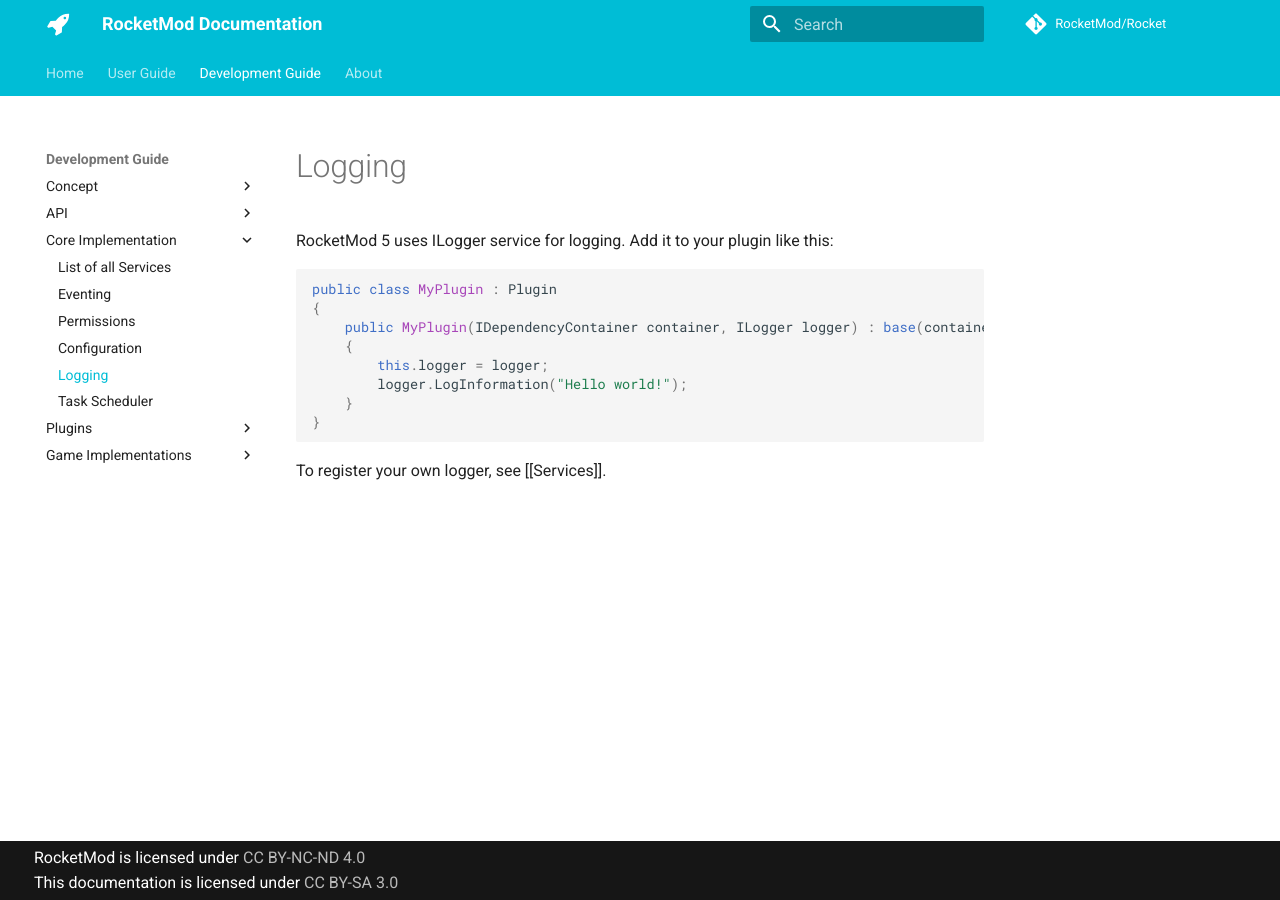
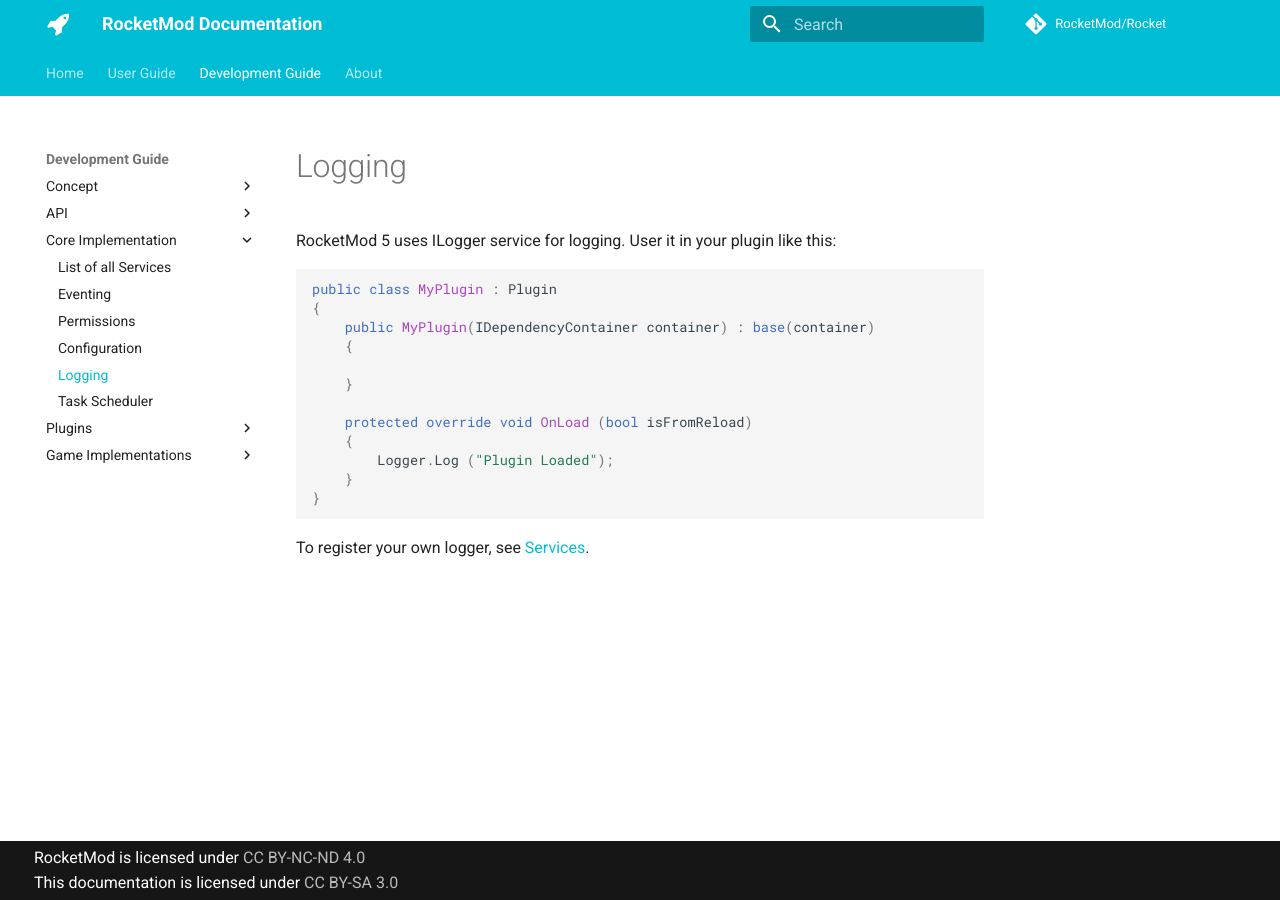
Before and after one commit to RocketMod/Rocket.Documentation, an MkDocs documentation site: the page built from content/development-guide/core-implementation/logging.md, in a window 1280 px wide. Built offline with MkDocs 1.6.1 and Material for MkDocs 9.7.7, drawn with Linux system fonts in a browser that asks for light colours; comment, search, counter and statistics services are not loaded; old or Windows-style settings are respelled for this version of MkDocs.

Commit message:
Update logging.md

````diff
--- a/content/development-guide/core-implementation/logging.md
+++ b/content/development-guide/core-implementation/logging.md
@@ -1,15 +1,19 @@
 RocketMod 5 uses ILogger service for logging.
-Add it to your plugin like this:
+User it in your plugin like this:
 
 ```cs
 public class MyPlugin : Plugin
 {
-    public MyPlugin(IDependencyContainer container, ILogger logger) : base(container)
+    public MyPlugin(IDependencyContainer container) : base(container)
     {
-        this.logger = logger;
-        logger.LogInformation("Hello world!");
+
+    }
+
+    protected override void OnLoad (bool isFromReload)
+    {
+        Logger.Log ("Plugin Loaded");
     }
 }
 ```
 
-To register your own logger, see [[Services]].
+To register your own logger, see [Services](https://rocketmod.guide/development-guide/core-implementation/services/).
````
